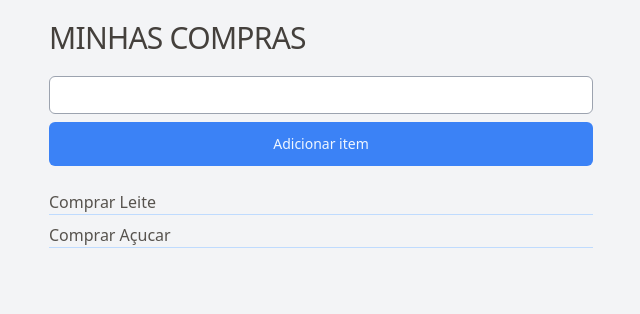
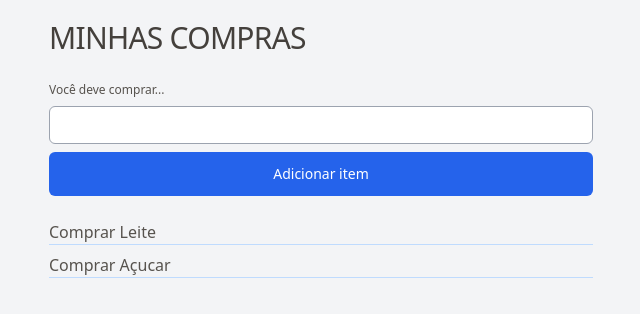
Before and after one commit to EdsonLuiz/minhas-compras, an Angular app: page / in a window 1280 px wide. Shown: the top 314 px of the page, without its empty margins (319-959 px from the left). Built offline with nearby package versions, Linux system fonts and the light colour scheme.

Commit message:
refactor: add label to input form

```diff
--- a/src/app/shopping-list.component.html
+++ b/src/app/shopping-list.component.html
@@ -3,8 +3,9 @@
     <h1 class="text-3xl tracking-tight uppercase text-graywarm-700 font-extralight">Minhas compras</h1>
 
     <div class="mt-5">
-      <input [(ngModel)]="newItem" class="min-w-full text-sm border-gray-400 rounded-md focus:border-blue-600" type="text">
-      <button (click)="addNewItem()" class="min-w-full px-1 py-3 mt-2 text-sm bg-blue-500 rounded-md text-blue-50">Adicionar item</button>
+      <label class="inline-block mb-2 text-xs text-graywarm-600 " for="newItem">Você deve comprar...</label>
+      <input id="newItem" [(ngModel)]="newItem" class="min-w-full text-sm border-gray-400 rounded-md focus:border-blue-600" type="text">
+      <button type="submit" (click)="addNewItem()" class="min-w-full px-1 py-3 mt-2 text-sm text-white bg-blue-600 rounded-md ">Adicionar item</button>
     </div>
 
     <ul class="mt-6 space-y-2">
```
